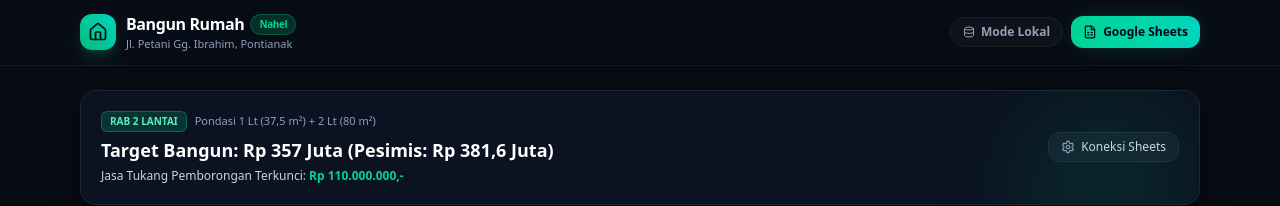
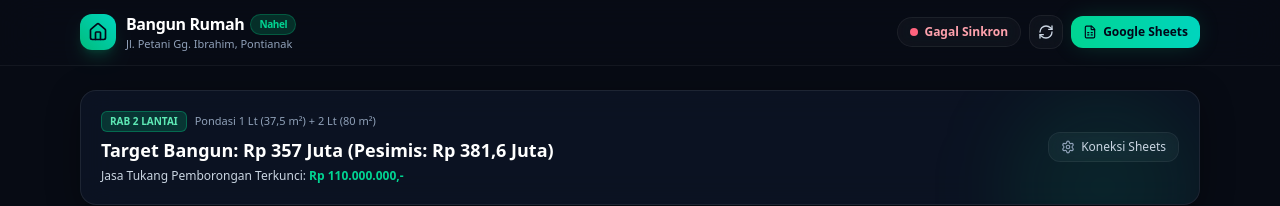
Before and after one commit to shiverzichida/pencatatkeuanganrumahpetani, a Next.js app: page / in a window 1280 px wide. Shown: the top 206 px of the page. Built offline with nearby package versions, Linux system fonts and the light colour scheme; no server answers.

Commit message:
fix: hardcode default Google Apps Script URL for instant sync on all devices

```diff
--- a/src/app/page.tsx
+++ b/src/app/page.tsx
@@ -9,11 +9,14 @@ import { MaterialCalculatorModal } from "@/components/MaterialCalculatorModal";
 import { ExpenseItem, BudgetCategory, DEFAULT_BUDGETS, INITIAL_EXPENSES } from "@/types/expense";
 import { Home, RefreshCw, Settings, Database, FileSpreadsheet, PlusCircle, LayoutDashboard, ListOrdered } from "lucide-react";
 
+export const DEFAULT_SCRIPT_URL =
+  "https://script.google.com/macros/s/AKfycbwIJPWHwKL36YxZ6mPNo6gS8Rwu_mBOxT5qoB5to0l0AJV4qZLrZWoo4QmbzYxXHRuU_w/exec";
+
 export default function HomePage() {
   const [expenses, setExpenses] = useState<ExpenseItem[]>(INITIAL_EXPENSES);
   const [budgets, setBudgets] = useState<BudgetCategory[]>(DEFAULT_BUDGETS);
   const [editingExpense, setEditingExpense] = useState<ExpenseItem | null>(null);
-  const [scriptUrl, setScriptUrl] = useState<string>("");
+  const [scriptUrl, setScriptUrl] = useState<string>(DEFAULT_SCRIPT_URL);
   const [isSettingsOpen, setIsSettingsOpen] = useState<boolean>(false);
   const [isCalcOpen, setIsCalcOpen] = useState<boolean>(false);
   const [prefillData, setPrefillData] = useState<{
@@ -24,14 +27,14 @@ export default function HomePage() {
     unitPrice?: number;
   } | null>(null);
   const [isLoading, setIsLoading] = useState<boolean>(false);
-  const [syncStatus, setSyncStatus] = useState<"synced" | "local" | "syncing" | "error">("local");
+  const [syncStatus, setSyncStatus] = useState<"synced" | "local" | "syncing" | "error">("syncing");
 
   // Mobile Tab state: 'dashboard' | 'form' | 'list'
   const [mobileTab, setMobileTab] = useState<"dashboard" | "form" | "list">("dashboard");
 
   // Load initial settings & local data
   useEffect(() => {
-    const savedUrl = localStorage.getItem("gapps_script_url") || "";
+    const savedUrl = localStorage.getItem("gapps_script_url") || DEFAULT_SCRIPT_URL;
     setScriptUrl(savedUrl);
 
     const savedExpenses = localStorage.getItem("local_expenses");
--- a/src/components/SettingsModal.tsx
+++ b/src/components/SettingsModal.tsx
@@ -1,7 +1,7 @@
 "use client";
 
-import React, { useState } from "react";
-import { Settings, Save, HelpCircle } from "lucide-react";
+import React, { useState, useEffect } from "react";
+import { Settings, Save, HelpCircle, RotateCcw } from "lucide-react";
 
 interface SettingsModalProps {
   isOpen: boolean;
@@ -17,6 +17,10 @@ export const SettingsModal: React.FC<SettingsModalProps> = ({
   onSaveUrl,
 }) => {
   const [urlInput, setUrlInput] = useState(scriptUrl);
+
+  useEffect(() => {
+    setUrlInput(scriptUrl);
+  }, [scriptUrl, isOpen]);
 
   if (!isOpen) return null;
 
```
